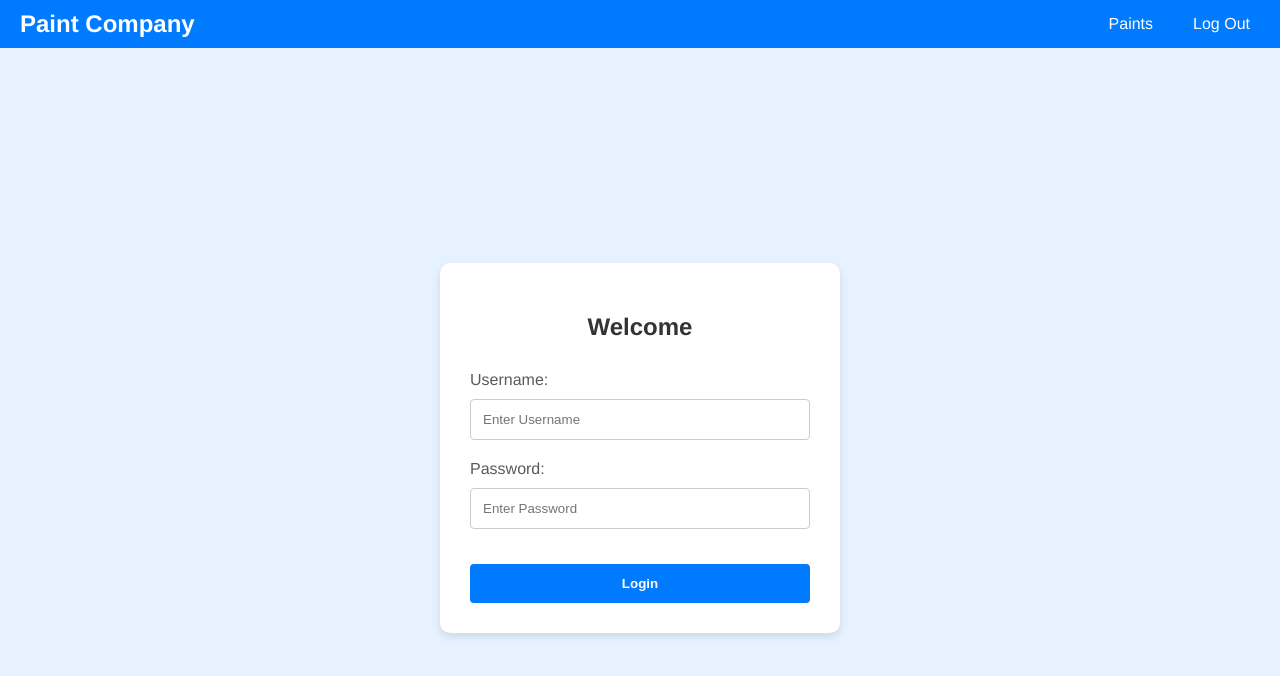
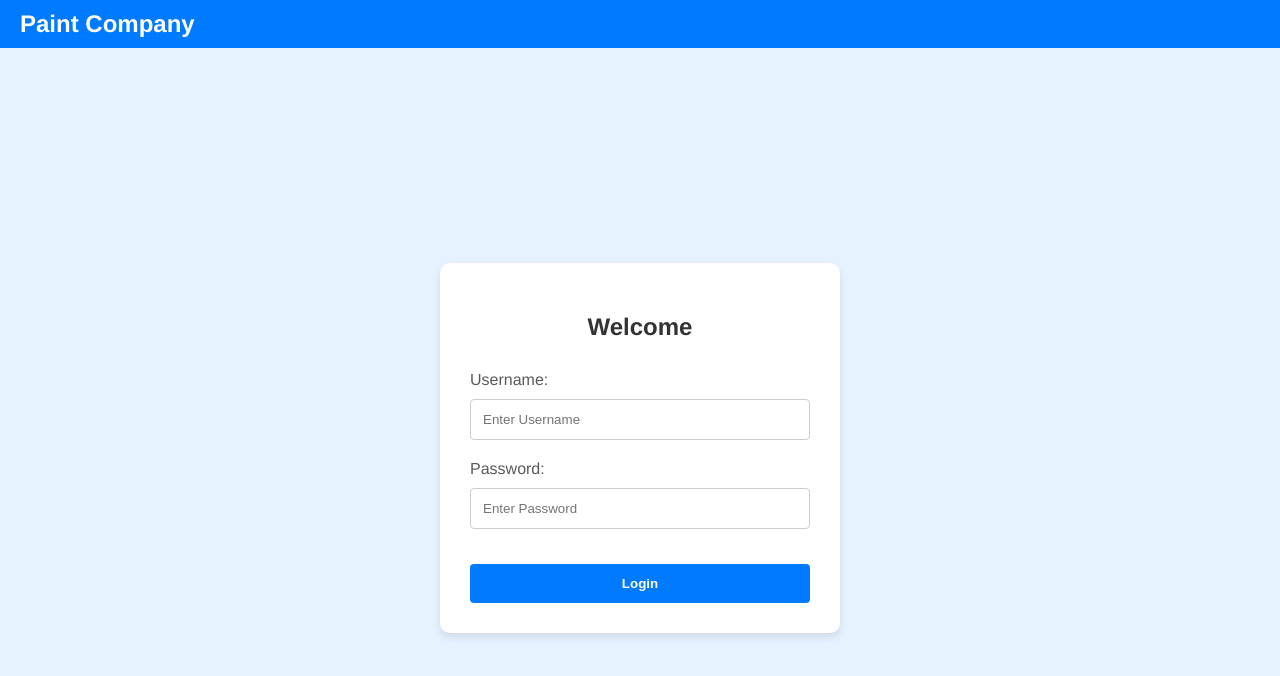
Before and after one commit to SCL93/PaintCompany, a React (Vite) app in the folder client/: page / in a window 1280 px wide. Shown: the top 676 px of the page. Built offline with nearby package versions, Linux system fonts and the light colour scheme.

Commit message:
update frontend URL + change default context

```diff
--- a/client/src/components/Paint/Paints.jsx
+++ b/client/src/components/Paint/Paints.jsx
@@ -7,7 +7,7 @@ const Paints = ({ role }) => {
   const [paints, setPaints] = useState([]);
   useEffect(() => {
     axios
-      .get("http://localhost:3001/paint/paints")
+      .get("https://paintcompany.onrender.com/paint/paints")
       .then((res) => {
         setPaints(res.data);
         console.log(res.data);
--- a/client/src/components/User/Users.jsx
+++ b/client/src/components/User/Users.jsx
@@ -7,7 +7,7 @@ const Users = () => {
   const [users, setUsers] = useState([]);
   useEffect(() => {
     axios
-      .get("http://localhost:3001/user/users")
+      .get("https://paintcompany.onrender.com/user/users")
       .then((res) => {
         setUsers(res.data);
         console.log(res.data);
--- a/client/src/context.jsx
+++ b/client/src/context.jsx
@@ -6,7 +6,7 @@ const GlobalContext = createContext();
 export const useGlobalContext = () => useContext(GlobalContext);
 
 const AppContext = (props) => {
-  const [roles, setRoles] = useState("view");
+  const [roles, setRoles] = useState("");
   return (
     <GlobalContext.Provider value={{ roles, setRoles }}>
       {props.children}
```
